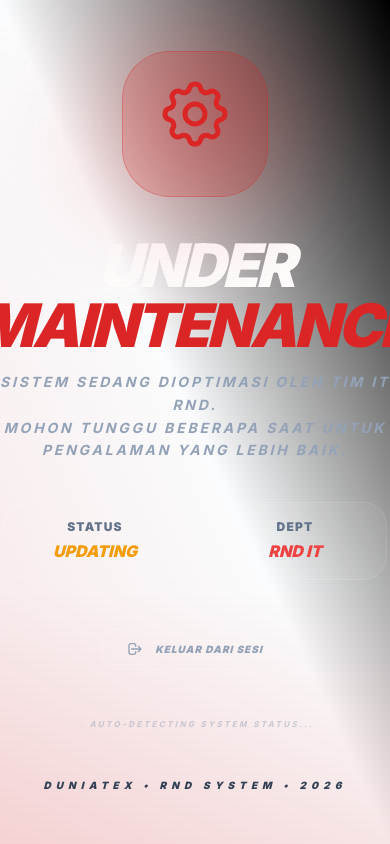
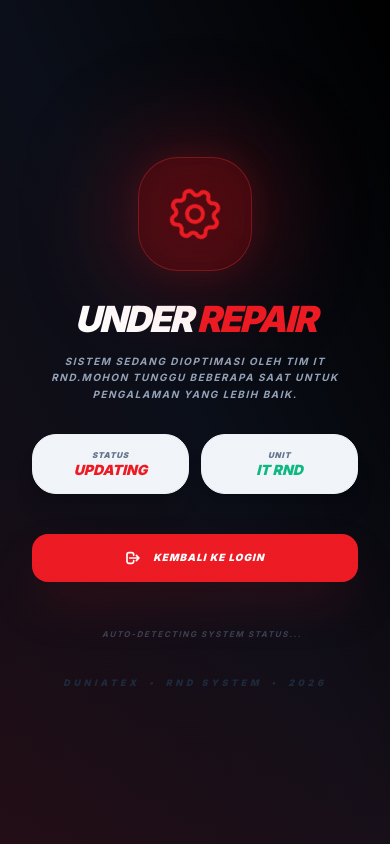
Before and after one commit to MuhamadFaruq/RND, a Laravel app: template resources/views/errors/503.blade.php in a window 390 px wide; the page is wider, and only the part inside the window is pictured. Run offline with Laravel 12, Linux system fonts and the light colour scheme; the template is opened without the code that fills it, so the values that code supplies are empty; a user stored in the database is signed in; data comes from the database, SQL or seed files in the repository; style sheets or scripts are compiled from the project's sources; some libraries are stand-ins or nearby versions.

Commit message:
feat: enhance maintenance mode UI with DUNIATEX branding and responsive design
- Implement modern dark-themed maintenance page
- Add 'Back to Login' button for both authenticated and guest users
- Ensure full responsiveness across mobile, tablet, and desktop
- Standardize colors with DUNIATEX Red accents
- Rebuild production assets

```diff
--- a/resources/views/errors/503.blade.php
+++ b/resources/views/errors/503.blade.php
@@ -7,68 +7,82 @@
     @vite(['resources/css/app.css'])
     <link href="https://fonts.googleapis.com/css2?family=Inter:wght@400;700;900&display=swap" rel="stylesheet">
     <style>
-        body { overflow: hidden; }
-        .glow { filter: drop-shadow(0 0 20px rgba(220, 38, 38, 0.4)); }
+        body {
+            overflow: hidden;
+            background-color: #0b0f19;
+        }
+        .glow-red { filter: drop-shadow(0 0 15px rgba(237, 28, 36, 0.4)); }
     </style>
 </head>
-<body class="flex items-center justify-center min-h-screen p-6">
+<body class="flex items-center justify-center min-h-screen p-4 md:p-6 overflow-hidden">
     {{-- Background Layer --}}
-    <div class="absolute inset-0 z-0">
-        <div class="absolute inset-0 bg-gradient-to-tr from-red-600/10 via-transparent to-black"></div>
-        <div class="absolute bottom-0 left-0 right-0 h-64 bg-gradient-to-t from-red-600/10 to-transparent"></div>
+    <div class="absolute inset-0 z-0 overflow-hidden">
+        <div class="absolute inset-0 bg-gradient-to-tr from-brand-950/20 via-transparent to-black"></div>
+        <div class="absolute bottom-0 left-0 right-0 h-96 bg-gradient-to-t from-brand-900/10 to-transparent"></div>
+        {{-- Animated Grid --}}
+        <div class="absolute inset-0 opacity-[0.03]" style="background-image: radial-gradient(#ED1C24 0.5px, transparent 0.5px); background-size: 24px 24px;"></div>
     </div>
 
-    <div class="relative z-10 text-center max-w-2xl animate-in fade-in zoom-in duration-1000">
+    <div class="relative z-10 text-center max-w-lg w-full animate-in fade-in zoom-in duration-1000 px-4">
         {{-- Animated Icon --}}
-        <div class="inline-block relative mb-8">
-            <div class="absolute inset-0 bg-red-600 blur-3xl opacity-20 animate-pulse"></div>
-            <div class="relative bg-red-600/20 p-8 rounded-[3rem] border border-red-600/30">
-                <svg class="w-20 h-20 text-red-600 animate-bounce" fill="none" stroke="currentColor" viewBox="0 0 24 24">
+        <div class="inline-block relative mb-6 md:mb-10 group">
+            <div class="absolute inset-0 bg-brand-600 blur-[60px] opacity-20 group-hover:opacity-40 transition-opacity animate-pulse"></div>
+            <div class="relative bg-brand-950/30 p-6 md:p-10 rounded-[2.5rem] md:rounded-[3.5rem] border border-brand-500/30 backdrop-blur-xl glow-red">
+                <svg class="w-16 h-16 md:w-24 md:h-24 text-brand-600 animate-spin" style="animation-duration: 8s" fill="none" stroke="currentColor" viewBox="0 0 24 24">
                     <path stroke-linecap="round" stroke-linejoin="round" stroke-width="1.5" d="M10.325 4.317c.426-1.756 2.924-1.756 3.35 0a1.724 1.724 0 002.573 1.066c1.543-.94 3.31.826 2.37 2.37a1.724 1.724 0 001.065 2.572c1.756.426 1.756 2.924 0 3.35a1.724 1.724 0 00-1.066 2.573c.94 1.543-.826 3.31-2.37 2.37a1.724 1.724 0 00-2.572 1.065c-.426 1.756-2.924 1.756-3.35 0a1.724 1.724 0 00-2.573-1.066c-1.543.94-3.31-.826-2.37-2.37a1.724 1.724 0 00-1.065-2.572c-1.756-.426-1.756-2.924 0-3.35a1.724 1.724 0 001.066-2.573c-.94-1.543.826-3.31 2.37-2.37.996.608 2.296.07 2.572-1.065z"></path>
                     <path stroke-linecap="round" stroke-linejoin="round" stroke-width="1.5" d="M15 12a3 3 0 11-6 0 3 3 0 016 0z"></path>
                 </svg>
             </div>
         </div>
 
-        <h1 class="text-6xl font-black italic uppercase tracking-tighter text-white mb-4">
-            UNDER <span class="text-red-600">MAINTENANCE</span>
+        <h1 class="text-4xl md:text-7xl font-black italic uppercase tracking-tighter text-white mb-4 leading-none">
+            UNDER <span class="text-brand-600">REPAIR</span>
         </h1>
 
-        <p class="text-slate-400 font-bold uppercase tracking-[0.2em] italic text-sm mb-10 leading-relaxed">
-            Sistem sedang dioptimasi oleh tim IT RND.<br>Mohon tunggu beberapa saat untuk pengalaman yang lebih baik.
+        <p class="text-slate-400 font-bold uppercase tracking-[0.15em] md:tracking-[0.3em] italic text-[10px] md:text-xs mb-8 md:mb-12 leading-relaxed max-w-md mx-auto">
+            Sistem sedang dioptimasi oleh tim IT RND.<br class="hidden md:block">Mohon tunggu beberapa saat untuk pengalaman yang lebih baik.
         </p>
 
-        <div class="grid grid-cols-2 gap-4 max-w-sm mx-auto mb-12">
-            <div class="bg-white/5 border border-white/10 p-4 rounded-3xl">
-                <div class="text-xs text-slate-500 font-black mb-1 uppercase tracking-widest">STATUS</div>
-                <div class="text-amber-500 font-black italic">UPDATING</div>
+        <div class="grid grid-cols-2 gap-3 md:gap-6 max-w-sm mx-auto mb-10 md:mb-16">
+            <div class="mkt-surface-alt border mkt-border p-4 md:p-6 rounded-[1.5rem] md:rounded-[2.5rem] shadow-xl">
+                <div class="text-[8px] md:text-[10px] text-slate-500 font-black mb-1 md:mb-2 uppercase tracking-widest italic leading-none">Status</div>
+                <div class="text-sm md:text-lg text-brand-600 font-black italic uppercase leading-none">Updating</div>
             </div>
-            <div class="bg-white/5 border border-white/10 p-4 rounded-3xl">
-                <div class="text-xs text-slate-500 font-black mb-1 uppercase tracking-widest">DEPT</div>
-                <div class="text-red-500 font-black italic">RND IT</div>
+            <div class="mkt-surface-alt border mkt-border p-4 md:p-6 rounded-[1.5rem] md:rounded-[2.5rem] shadow-xl">
+                <div class="text-[8px] md:text-[10px] text-slate-500 font-black mb-1 md:mb-2 uppercase tracking-widest italic leading-none">Unit</div>
+                <div class="text-sm md:text-lg text-emerald-500 font-black italic uppercase leading-none">IT RND</div>
             </div>
         </div>
 
-        {{-- Logout Button for Trapped Users --}}
-        @if(auth()->check())
-            <form method="POST" action="{{ route('logout') }}" class="mb-12">
-                @csrf
-                <button type="submit" class="group flex items-center gap-3 mx-auto px-6 py-3 rounded-2xl bg-white/5 border border-white/10 text-slate-400 hover:bg-red-600 hover:text-white hover:border-red-500 transition-all duration-300">
+        <div class="flex flex-col sm:flex-row items-center justify-center gap-4 mb-12 md:mb-20">
+            {{-- Logout/Back to Login Button --}}
+            @if(auth()->check())
+                <form method="POST" action="{{ route('logout') }}" class="w-full sm:w-auto">
+                    @csrf
+                    <button type="submit" class="w-full group flex items-center justify-center gap-3 px-8 py-4 rounded-2xl md:rounded-3xl bg-brand-600 text-white font-black uppercase italic tracking-widest text-[10px] md:text-xs hover:bg-black transition-all duration-500 shadow-2xl shadow-brand-900/40">
+                        <svg class="w-4 h-4 transition-transform group-hover:-translate-x-1" fill="none" stroke="currentColor" viewBox="0 0 24 24">
+                            <path stroke-linecap="round" stroke-linejoin="round" stroke-width="2.5" d="M17 16l4-4m0 0l-4-4m4 4H7m6 4v1a3 3 0 01-3 3H6a3 3 0 01-3-3V7a3 3 0 013-3h4a3 3 0 013 3v1"></path>
+                        </svg>
+                        Kembali Ke Login
+                    </button>
+                </form>
+            @else
+                <a href="{{ route('login') }}" class="w-full sm:w-auto group flex items-center justify-center gap-3 px-8 py-4 rounded-2xl md:rounded-3xl bg-brand-600 text-white font-black uppercase italic tracking-widest text-[10px] md:text-xs hover:bg-black transition-all duration-500 shadow-2xl shadow-brand-900/40">
                     <svg class="w-4 h-4 transition-transform group-hover:-translate-x-1" fill="none" stroke="currentColor" viewBox="0 0 24 24">
-                        <path stroke-linecap="round" stroke-linejoin="round" stroke-width="2" d="M17 16l4-4m0 0l-4-4m4 4H7m6 4v1a3 3 0 01-3 3H6a3 3 0 01-3-3V7a3 3 0 013-3h4a3 3 0 013 3v1"></path>
+                        <path stroke-linecap="round" stroke-linejoin="round" stroke-width="2.5" d="M11 16l-4-4m0 0l4-4m-4 4h14m-5 4v1a3 3 0 01-3 3H6a3 3 0 01-3-3V7a3 3 0 013-3h4a3 3 0 013 3v1"></path>
                     </svg>
-                    <span class="text-[10px] font-black uppercase tracking-widest italic">Keluar dari Sesi</span>
-                </button>
-            </form>
-        @endif
-
-        <div class="flex items-center justify-center gap-2 mb-12 opacity-50">
-            <div class="w-1.5 h-1.5 bg-emerald-500 rounded-full animate-ping"></div>
-            <span class="text-[8px] font-bold text-slate-400 uppercase tracking-[0.3em] italic">Auto-detecting system status...</span>
+                    Halaman Login
+                </a>
+            @endif
         </div>
 
-        <div class="text-[10px] font-black text-slate-700 uppercase tracking-[0.5em] italic">
-            DUNIATEX &bull; RND SYSTEM &bull; 2026
+        <div class="flex items-center justify-center gap-2 mb-10 opacity-50">
+            <div class="w-1.5 h-1.5 bg-emerald-500 rounded-full animate-ping"></div>
+            <span class="text-[8px] md:text-[9px] font-bold text-slate-500 uppercase tracking-[0.2em] md:tracking-[0.4em] italic leading-none">Auto-detecting system status...</span>
+        </div>
+
+        <div class="text-[9px] md:text-[11px] font-black text-slate-800 dark:text-slate-800 uppercase tracking-[0.4em] md:tracking-[0.8em] italic leading-none transition-colors">
+            DUNIATEX <span class="mx-1">&bull;</span> RND SYSTEM <span class="mx-1">&bull;</span> 2026
         </div>
     </div>
 
@@ -89,11 +103,10 @@
                 })
                 .catch(() => {});
         }
-        // Cek setiap 15 detik untuk respon yang lebih cepat
-        setInterval(checkSystemStatus, 15000);
+        setInterval(checkSystemStatus, 10000);
     </script>
 
     {{-- Scanline Effect --}}
-    <div class="fixed inset-0 pointer-events-none opacity-5 bg-[linear-gradient(rgba(18,16,16,0)_50%,rgba(0,0,0,0.25)_50%),linear-gradient(90deg,rgba(255,0,0,0.06),rgba(0,255,0,0.02),rgba(0,0,255,0.06))] z-[100] bg-[length:100%_2px,3px_100%]"></div>
+    <div class="fixed inset-0 pointer-events-none opacity-[0.02] bg-[linear-gradient(rgba(18,16,16,0)_50%,rgba(0,0,0,0.25)_50%),linear-gradient(90deg,rgba(255,0,0,0.06),rgba(0,255,0,0.02),rgba(0,0,255,0.06))] z-[100] bg-[length:100%_2px,3px_100%]"></div>
 </body>
 </html>
```
Also changed, not shown: 3 other files.
